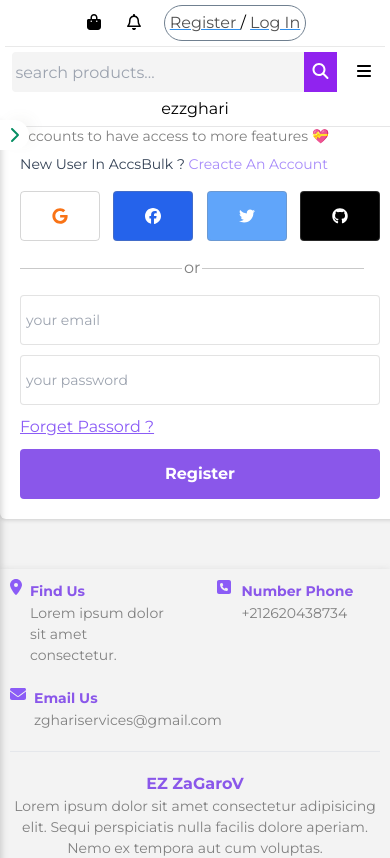
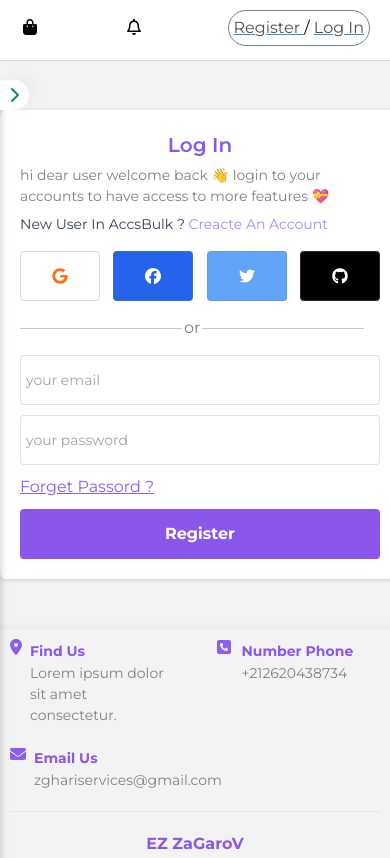
Before and after one commit to ezhicham/accsbulk, a Next.js app: page /Login in a window 390 px wide. Shown: the top 858 px of the page. Built offline with nearby package versions, Linux system fonts and the light colour scheme; no server answers.

Commit message:
adjust the navbar for mobile devices

```diff
--- a/src/app/(home)/home.css
+++ b/src/app/(home)/home.css
@@ -14,7 +14,7 @@
 .main-content {
   width:98vw;
   margin: auto;
-  margin-top: 100px;
+  margin-top: 90px;
   display: flex;
   justify-content: space-between;
   flex-wrap: wrap;
--- a/src/app/Component/navbar/Navbar.jsx
+++ b/src/app/Component/navbar/Navbar.jsx
@@ -34,7 +34,7 @@ console.log(session)
 
   return (
     <nav className="flex justify-between  ">
-      <div className="brand"><span>ezzghari</span></div>
+      {/* <div className="brand"><span>ezzghari</span></div> */}
       {/* search box */}
     <div className="first-part flex items-center gap-3">
 
--- a/src/app/Component/navbar/navbar.css
+++ b/src/app/Component/navbar/navbar.css
@@ -1,9 +1,9 @@
 nav{
   width: 100% ;
   height: 80px;
-  position: fixed;
+  /* position: fixed;
   top: 0;
-  z-index: 99;
+  z-index: 9999; */
   padding: 5px 20px;
   display: flex;
   align-items: center;
@@ -43,8 +43,6 @@ nav .sec-part .user{
   display: flex;
   align-items: center;
   gap: 10px;
-
-  z-index: 9999;
   position: relative;
   cursor: pointer;
 }
@@ -54,6 +52,8 @@ nav .sec-part .user img{
 }
 nav .drop-menu{
   position: relative;
+  z-index: 9999;
+
 }
 nav .drop-icon{
   width: 20px;
@@ -78,6 +78,7 @@ nav .drop-list{
   top: 35px;
   opacity: 1;
   transition: .4s ease-in-out all ;
+  z-index: 999;
 
 }
 nav .login-register-btn{
@@ -165,28 +166,35 @@ transform: scale(1);
 @media (max-width:600px){
   nav{
 
-    position: absolute;
+
     width: 100vw;
-    height: 100vh;
-    overflow: hidden;
-    display: flex !important;
-    flex-direction: column-reverse;
-    align-items: center !important;
-    height: fit-content;
-    padding: 5px;
+    height:60px;
+    /* overflow-x: hidden; */
+    /* display: flex !important;
+    flex-direction: column-reverse; */
+    /* justify-content: space-between; */
+    /* align-items: center !important; */
+    /* height: fit-content; */
+    /* padding: 5px;
     gap: 5px;
+   */
+    /* z-index: 999; */
     /* display: none;
     opacity: 0; */
 
   }
-
+  nav .first-part{
+    display: none;
+  }
   nav .sec-part{
     width: 100%;
   display: flex;
-  justify-content: center;
+  justify-content: space-between;
   gap: 20px;
-  border-bottom: 1px solid rgb(233, 233, 233);
+
   padding-bottom: 5px;
 
+  }nav .sec-part .user img{
+    width: 40px;
   }
 }
--- a/src/app/Component/sidebar/sidebar.css
+++ b/src/app/Component/sidebar/sidebar.css
@@ -99,7 +99,7 @@ aside .sidebar .nav-menu li a:hover{
   aside {
     padding: 2px;
     width: 200px;
-    margin-top: 40px;
+    margin-top: 0px;
     left:-200px ;
 
   }
```
